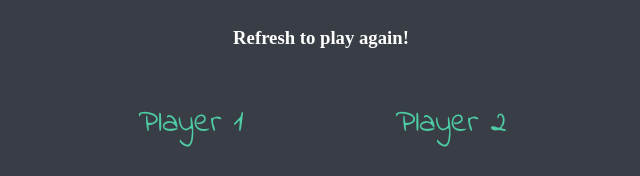
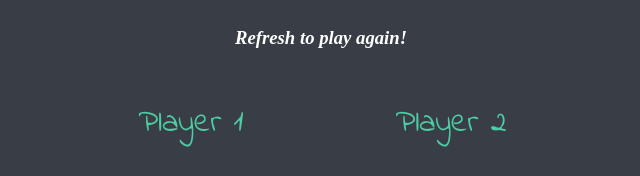
Before and after one commit to krishan-aero/DiceChallenge, a plain HTML site: page index.html in a window 1280 px wide. Shown: the part 353-529 px from the top of the page, 319-959 px from the left. Drawn offline with Linux system fonts and the light colour scheme.

Commit message:
font style change

```diff
--- a/index.html
+++ b/index.html
@@ -11,7 +11,7 @@
 
     <div class="container">
       <h1>Refresh Me</h1>
-      <h3 style="color: white;">Refresh to play again!</h3>
+      <h3 style="color: white; font-style: italic;">Refresh to play again!</h3>
 
       <div class="dice">
         <p>Player 1</p>
```
